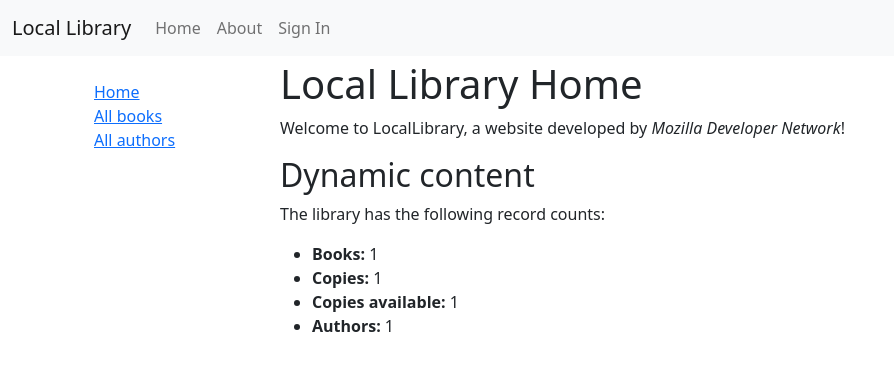
After one commit to farwill/locallibrary, a Django app: template locallibrary/templates/catalog/index.html in a window 1280 px wide. The commit adds this page. Shown: the top 371 px of the page, without its empty margins (0-894 px from the left). Run offline with Django 4.2, Linux system fonts and the light colour scheme; the template is opened without the code that fills it: most values are stand-ins (such as "Sample title", 1, 10 or a date in 2020); some libraries are stand-ins or nearby versions.

Commit message:
Part 5 finish

```diff
--- a/locallibrary/static/css/project.css
+++ b/locallibrary/static/css/project.css
@@ -11,3 +11,9 @@
   background-color: #f2dede;
   border-color: #eed3d7;
 }
+
+.sidebar-nav {
+  margin-top: 20px;
+  padding: 0;
+  list-style: none;
+}
--- /dev/null
+++ b/locallibrary/templates/catalog/base_generic.html
@@ -0,0 +1,18 @@
+{% extends "base.html" %}
+{% block title %}Local Library{% endblock title %}
+{% block content %}
+<div class="container-fluid">
+    <div class="row">
+      <div class="col-sm-2">
+        {% block sidebar %}
+          <ul class="sidebar-nav">
+            <li><a href="{% url 'catalog:index' %}">Home</a></li>
+            <li><a href="">All books</a></li>
+            <li><a href="">All authors</a></li>
+          </ul>
+        {% endblock %}
+      </div>
+      <div class="col-sm-10 ">{% block catalog_content %}{% endblock %}</div>
+    </div>
+  </div>
+{% endblock content %}
--- /dev/null
+++ b/locallibrary/templates/catalog/index.html
@@ -0,0 +1,17 @@
+{% extends "catalog/base_generic.html" %}
+
+{% block catalog_content %}
+  <h1>Local Library Home</h1>
+  <p>
+    Welcome to LocalLibrary, a website developed by
+    <em>Mozilla Developer Network</em>!
+  </p>
+  <h2>Dynamic content</h2>
+  <p>The library has the following record counts:</p>
+  <ul>
+    <li><strong>Books:</strong> {{ num_books }}</li>
+    <li><strong>Copies:</strong> {{ num_instances }}</li>
+    <li><strong>Copies available:</strong> {{ num_instances_available }}</li>
+    <li><strong>Authors:</strong> {{ num_authors }}</li>
+  </ul>
+{% endblock %}
```
Also changed, not shown: locallibrary/catalog/urls.py (+6 -3 lines), locallibrary/catalog/views.py (+26 -1 lines).
